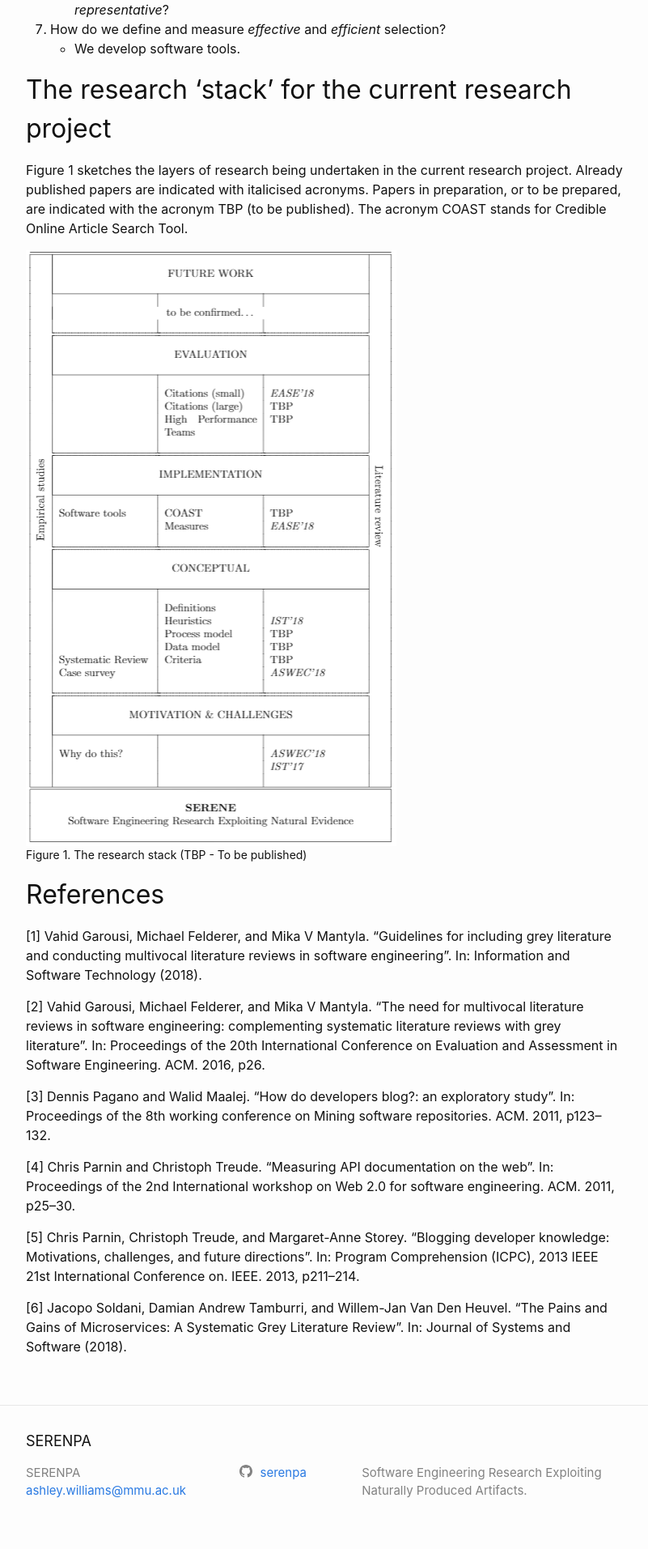
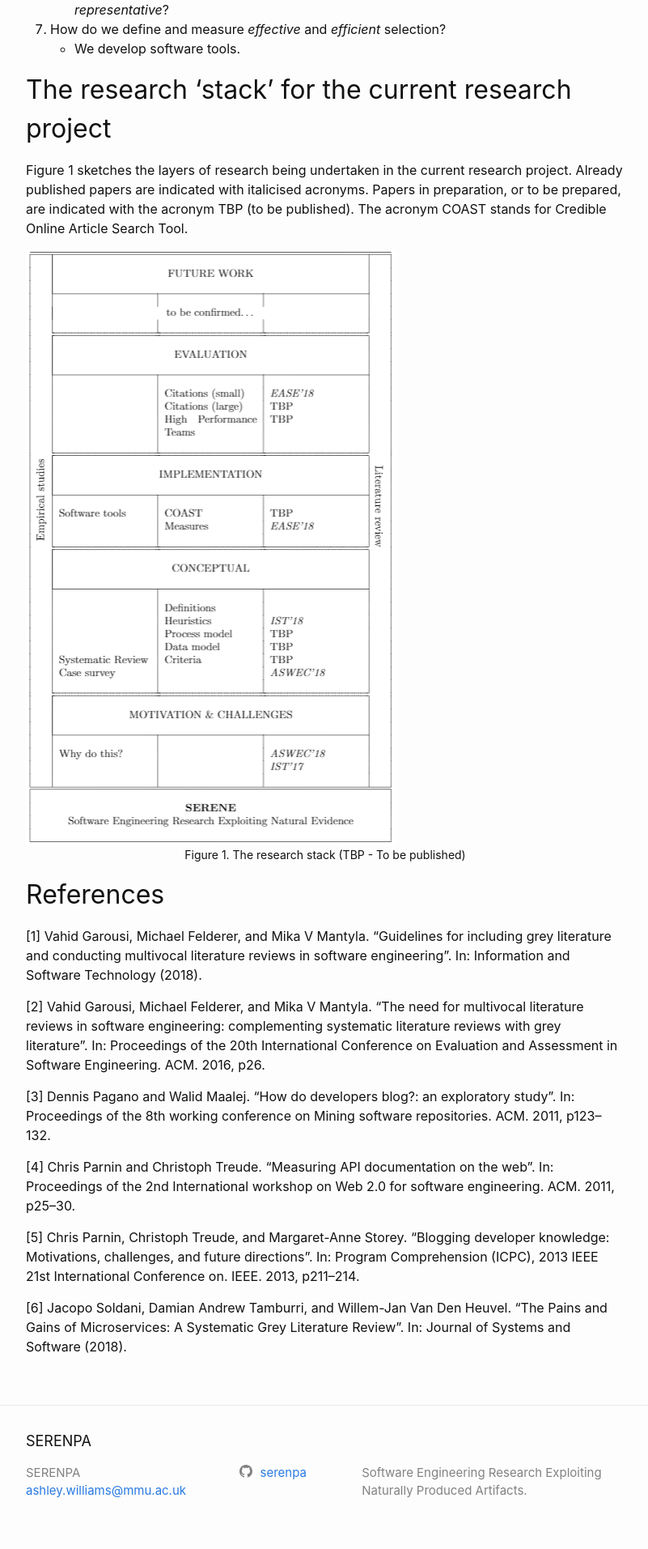
Before and after one commit to serenpa/serenpa.github.io, a Jekyll site: the page built from 0_research.markdown, in a window 1280 px wide. Shown: the part 2315-4228 px from the top of the page at 81% size, without its empty margins (238-1039 px from the left). Built offline with Jekyll 4.4.1, drawn with Linux system fonts in a browser that asks for light colours.

Commit message:
Center image and caption

```diff
--- a/_includes/image.html
+++ b/_includes/image.html
@@ -1,4 +1,4 @@
-<figure style="center">
-  <img src="{{ include.url }}" alt="{{ include.description }}">
+<figure class="center">
+  <img src="{{ include.url }}" alt="{{ include.description }}" style="center">
   <figcaption>{{ include.description }}</figcaption>
 </figure>
```
